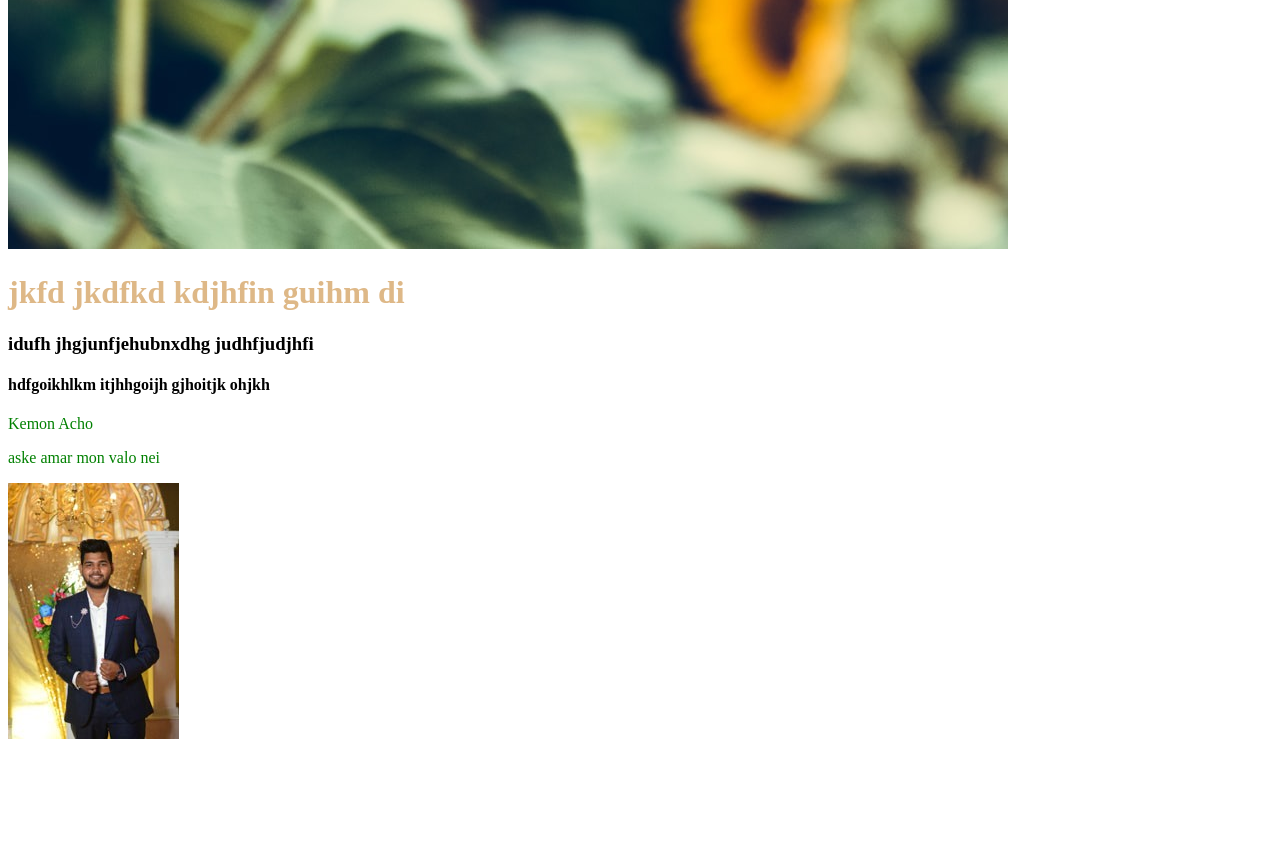
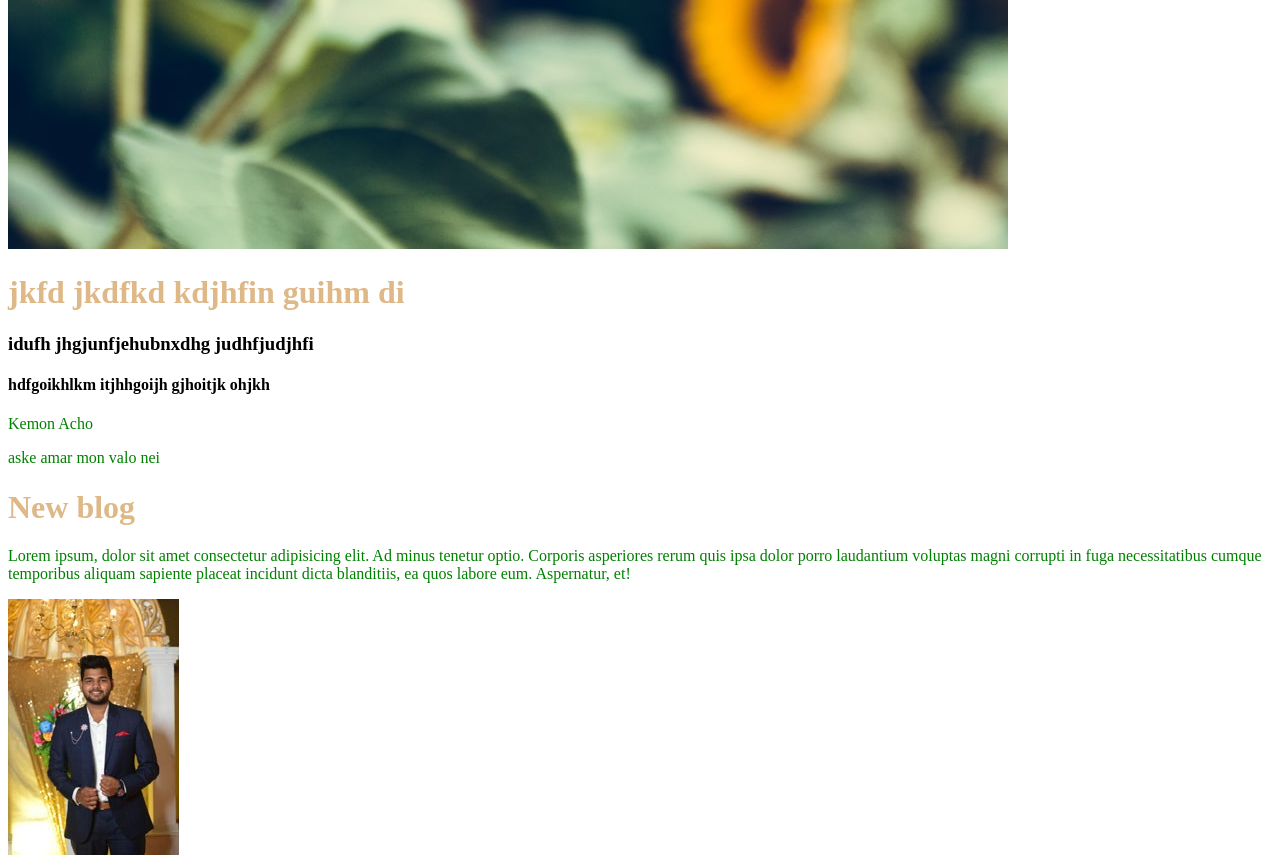
Before and after one commit to Asadrayat/my-sec-repo, a plain HTML site: page index.html in a window 1280 px wide. Shown: the part 1259-2126 px from the top of the page. Before the commit the page ends 2010 px from the top, so only its background shows below. Drawn offline with Linux system fonts and the light colour scheme.

Commit message:
new blog

```diff
--- a/index.html
+++ b/index.html
@@ -15,6 +15,8 @@
     <h4>hdfgoikhlkm itjhhgoijh gjhoitjk ohjkh</h4>
     <p>Kemon Acho</p>
     <p>aske amar mon valo nei</p>
+    <h1>New blog</h1>
+    <p>Lorem ipsum, dolor sit amet consectetur adipisicing elit. Ad minus tenetur optio. Corporis asperiores rerum quis ipsa dolor porro laudantium voluptas magni corrupti in fuga necessitatibus cumque temporibus aliquam sapiente placeat incidunt dicta blanditiis, ea quos labore eum. Aspernatur, et!</p>
     <img src="pic3.jpg" alt="">
 </body>
 </html>
```
